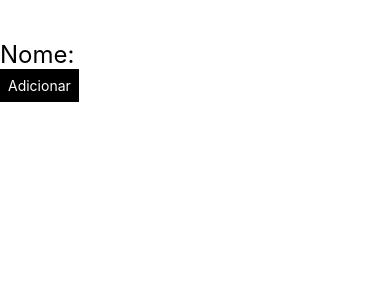
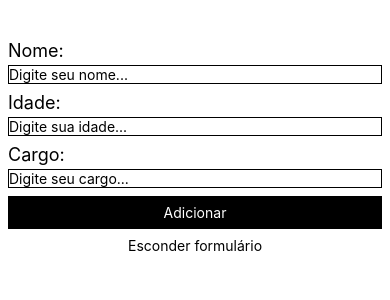
Before and after one commit to HerbertonMiguel-Dev/consumindoBancoComUsuario, a React Native app: screen / in a window 390 px wide. Shown: the top 300 px of the page. Built offline with nearby package versions, Linux system fonts and the light colour scheme; no server answers; the database is empty.

Commit message:
estudo Adicionando Dinamicamente no Firebase Finalizado

```diff
--- a/App.js
+++ b/App.js
@@ -1,70 +1,108 @@
 // Importando as dependências necessárias do React e React Native
-import React, { useEffect, useState, } from "react";
-import { View, Text, StyleSheet, TouchableOpacity } from "react-native";
+import React, { useEffect, useState } from "react";
+import {
+  View,
+  Text,
+  StyleSheet,
+  TouchableOpacity,
+  TextInput,
+} from "react-native";
 
 // Importando a conexão com o Firestore e métodos específicos
-import { db } from './src/firebaseConnection';
-import { doc, getDoc, onSnapshot, setDoc, collection, addDoc } from 'firebase/firestore';
+import { db } from "./src/firebaseConnection";
+import {
+  doc,
+  getDoc,
+  onSnapshot,
+  setDoc,
+  collection,
+  addDoc,
+} from "firebase/firestore";
 
 export default function fire() {
-  const [nome, setNome] = useState("Carregando..."); // Estado inicial com valor "Carregando..."
+  const [nome, setNome] = useState(""); // Estado para armazenar o nome do usuário
+  const [idade, setIdade] = useState(""); // Estado para armazenar a idade do usuário
+  const [cargo, setCargo] = useState(""); // Estado para armazenar o cargo do usuário
+
+  const [showForm, setShowForm] = useState(true); // Estado para controlar a exibição do formulário
 
   // useEffect para buscar dados quando o componente for montado
   useEffect(() => {
     // Função assíncrona para obter dados do Firestore
     async function getDados() {
-      // Comentado: Método para obter documento uma vez
-      // const docref = doc(db, "users", "2");
-      // getDoc(docref)
-      //   .then((snapshot) => {
-      //     setNome(snapshot.data()?.nome);
-      //   })
-      //   .catch((err) => {
-      //     console.log("error: ");
-      //     console.log(err);
-      //   });
-
       // Método para obter documento em tempo real
-      onSnapshot(doc(db, "users", "1"), (doc) => {
-        setNome(doc.data()?.nome); // Atualiza o estado com o nome do documento
-      });
+      // onSnapshot(doc(db, "users", "1"), (doc) => {
+      //   setNome(doc.data()?.nome); // Atualiza o estado com o nome do documento
+      // });
     }
 
     getDados(); // Chama a função para buscar dados
-
   }, []); // A lista de dependências vazia significa que o efeito só roda uma vez, quando o componente é montado
 
   // Função assíncrona para lidar com o registro de um novo usuário no Firestore
-async function handleRegister() {
-    // Exemplo comentado de como definir um documento com um ID específico
-    // await setDoc(doc(db, "users", "3"), {
-    //   nome: "jose",
-    //   idade: "30",
-    //   cargo: "Backend"
-    // })
-    // .then(() => {
-    //   console.log("cadastrado com sucesso")  Mensagem de sucesso no console
-    // })
-    // .catch((erro) => {
-    //   console(erro)  Exibe o erro no console
-    // })
-
+  async function handleRegister() {
     // Adicionando um novo documento na coleção "users" com um ID gerado automaticamente
     await addDoc(collection(db, "users"), {
-        nome: "fulano", // Nome do usuário
-        idade: "25", // Idade do usuário
-        cargo: "estagiario" // Cargo do usuário
-    });
-}
+      nome: nome, // Nome do usuário
+      idade: idade, // Idade do usuário
+      cargo: cargo, // Cargo do usuário
+    })
+      .then(() => {
+        alert("CADASTRADO COM SUCESSO"); // Exibe mensagem de sucesso
+        setNome(""); // Limpa o campo de nome
+        setIdade(""); // Limpa o campo de idade
+        setCargo(""); // Limpa o campo de cargo
+      })
+      .catch((err) => {
+        console.log(err); // Exibe erro no console
+      });
+  }
+
+  // Função para alternar a exibição do formulário
+  function handleToggle() {
+    setShowForm(!showForm); // Inverte o estado de exibição do formulário
+  }
 
   return (
     // Container principal que centraliza seu conteúdo
     <View style={styles.container}>
-      {/* Exibindo o nome obtido do Firestore */}
-      <Text style={{ fontSize: 24 }}>Nome: {nome}</Text>
+      {/* Exibindo o formulário de entrada de dados */}
+      {showForm && (
+        <View>
+          <Text style={styles.label}>Nome:</Text>
 
-      <TouchableOpacity style={styles.button} onPress={handleRegister}>
-        <Text style={styles.buttonText}>Adicionar</Text>
+          <TextInput
+            style={styles.input}
+            placeholder="Digite seu nome..."
+            value={nome}
+            onChangeText={(text) => setNome(text)}
+          />
+
+          <Text style={styles.label}>Idade:</Text>
+          <TextInput
+            style={styles.input}
+            placeholder="Digite sua idade..."
+            value={idade}
+            onChangeText={(text) => setIdade(text)}
+          />
+
+          <Text style={styles.label}>Cargo:</Text>
+          <TextInput
+            style={styles.input}
+            placeholder="Digite seu cargo..."
+            value={cargo}
+            onChangeText={(text) => setCargo(text)}
+          />
+
+          <TouchableOpacity style={styles.button} onPress={handleRegister}>
+            <Text style={styles.buttonText}>Adicionar</Text>
+          </TouchableOpacity>
+        </View>
+      )}
+      <TouchableOpacity style={{ marginTop: 8 }} onPress={handleToggle}>
+        <Text style={{ textAlign: "center", color: "#000" }}>
+          {showForm ? "Esconder formulário" : "Mostrar formulário"}
+        </Text>
       </TouchableOpacity>
     </View>
   );
@@ -76,12 +114,26 @@
     flex: 1, // O container ocupa todo o espaço disponível
     paddingTop: 40, // Espaçamento superior para evitar sobreposição com a barra de status
   },
-  button:{
-    backgroundColor: '#000',
-    alignSelf: 'flex-start'
+  button: {
+    backgroundColor: "#000", // Cor de fundo preta para o botão
+    marginLeft: 8, // Margem esquerda para o botão
+    marginRight: 8, // Margem direita para o botão
   },
-  buttonText:{
-    padding: 8,
-    color: '#fff'
+  buttonText: {
+    padding: 8, // Espaçamento interno do texto do botão
+    color: "#fff", // Cor do texto do botão branca
+    textAlign: "center", // Centraliza o texto do botão
+  },
+  input: {
+    borderWidth: 1, // Largura da borda do campo de entrada
+    marginLeft: 8, // Margem esquerda para o campo de entrada
+    marginRight: 8, // Margem direita para o campo de entrada
+    marginBottom: 8, // Margem inferior para o campo de entrada
+  },
+  label: {
+    color: "#000", // Cor do texto do rótulo preta
+    fontSize: 18, // Tamanho da fonte do rótulo
+    marginBottom: 4, // Margem inferior para o rótulo
+    marginLeft: 8, // Margem esquerda para o rótulo
   },
 });
```
